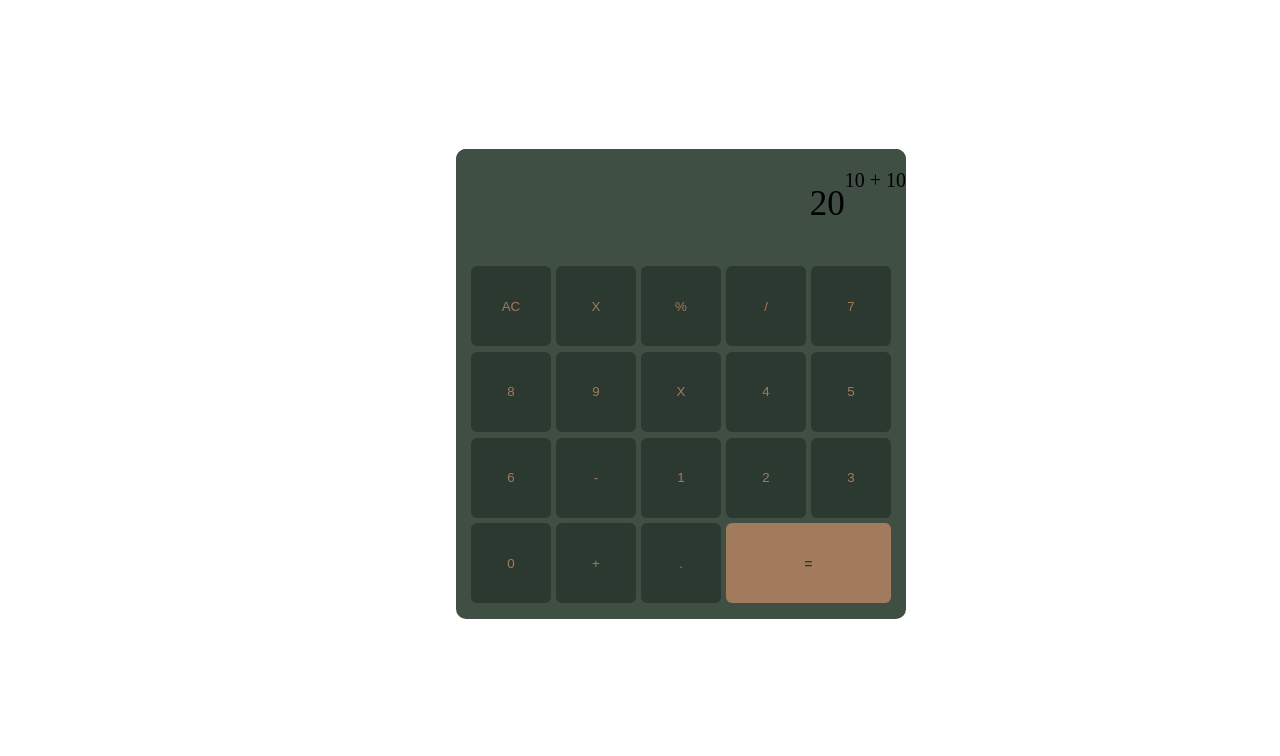
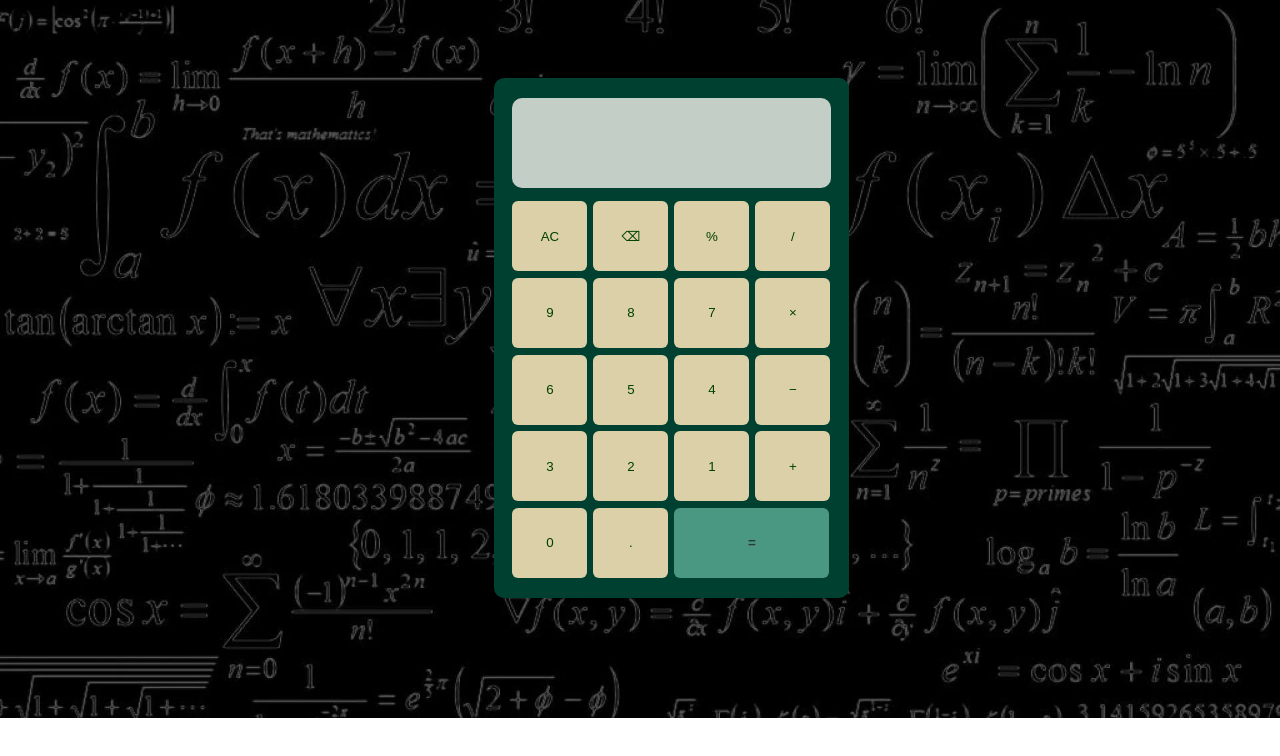
Before and after one commit to jzz1234/single_price_grid, a plain HTML site: page index.html in a window 1280 px wide. Drawn offline with Linux system fonts and the light colour scheme.

Commit message:
commit all

```diff
--- a/index.html
+++ b/index.html
@@ -11,34 +11,36 @@
 <body>
     <div class="maindiv">
         <div class ="number">
-                <p class = "total"> 20 </p>
+                <p class = "total" style="display:none"></p>
                 <br>
-                <p class = "transaction"> 10 + 10 </p>
+                <p class = "transaction" style="display:block"> </p>
+
         </div>
-
         <div class ="button">
-            <button id="AC">AC</button>
-            <button id="X">X</button>
-            <button id="remainder">%</button>
-            <button id="divide">/</button>
-            <button>7</button>
-            <button>8</button>
-            <button>9</button>
-            <button id="multiply">X</button>
-            <button>4</button>
-            <button>5</button>
-            <button>6</button>
-            <button id="subtract">-</button>
-            <button>1</button>
-            <button>2</button>
-            <button>3</button>
-            <button>0</button>
-            <button id ="addition"> + </button>
-            <button id="dot">.</button>
-            <button class ="equal" id="equal">=</button>
+            <button onclick="calculate('AC')">AC</button>
+            <button onclick="calculate('X')">⌫</button>
+            <button onclick="calculate('%')">%</button>
+            <button onclick="calculate('/')">/</button>
+            <button onclick="calculate('9')">9</button>
+            <button onclick="calculate('8')">8</button>
+            <button onclick="calculate('7')">7</button>
+            <button onclick="calculate('*')">×</button>
+            <button onclick="calculate('6')">6</button>
+            <button onclick="calculate('5')">5</button>
+            <button onclick="calculate('4')">4</button>
+            <button onclick="calculate('-')">−</button>
+            <button onclick="calculate('3')">3</button>
+            <button onclick="calculate('2')">2</button>
+            <button onclick="calculate('1')">1</button>
+            <button onclick="calculate('+')">+</button>
+            <button onclick="calculate('0')">0</button>
+            <button onclick="calculate('.')">.</button>
+            <button class="equal" onclick="calculate('=')">=</button>
         </div>
 
     </div>
+
+    <p class="math-tip" id="mathTip"></p>
 </body>
 
 </html>
--- a/script.js
+++ b/script.js
@@ -1,16 +1,47 @@
-var num1 = 1;
-var num2 = 1;
-var total =0;
+let transaction = '';
+let totalElement;
+let transactionElement;
 
-if (addition){
-    total = num1 + num2;
+window.onload = () => {
+    totalElement = document.querySelector('.total');
+    transactionElement = document.querySelector('.transaction');
+};
+
+function calculate(input) {
+    if (input === 'AC') {
+        transaction = '';
+        totalElement.style.display = 'none';
+        document.getElementById("mathTip").innerText = '';
+    } else if (input === '=') {
+        try {
+            let result = eval(transaction);
+            totalElement.innerText = result;
+            totalElement.style.display = 'block';
+
+            const tips = [
+                "Fun fact: bading k",
+                "Fun Fact: si bbm ay backburner ni sara",
+                "Fun fact: wag po ateh",
+                "Fun fact: teh barang ka te barang ka",
+                "Fun fact: dadih robbbb guYz mAy pinaPakitAh SiyaH SaH AkihN"
+            ];
+
+            let tip = tips[Math.floor(Math.random() * tips.length)];
+            alert(tip);
+
+        } catch {
+            totalElement.innerText = 'Error';
+            totalElement.style.display = 'block';
+        }
+    } else if (input === 'X') {
+        transaction = transaction.slice(0, -1);
+        totalElement.style.display = 'none';
+        document.getElementById("mathTip").innerText = '';
+    } else {
+        transaction += input;
+        totalElement.style.display = 'none';
+        document.getElementById("mathTip").innerText = '';
+    }
+
+    transactionElement.innerText = transaction;
 }
-else if (subraction) {
-    total = num1 - num2;
-}
-else if (multiplication) {
-    total = num1  *num2;
-}
-    else if (divide) {
-    total = num1 / num2;
-}
--- a/style.css
+++ b/style.css
@@ -1,63 +1,107 @@
 body {
+    padding-top: 5.5%;
+    padding-left: 38%;
+    background-image: url("image.png");
+    background-repeat: no-repeat;
+    background-size: cover;
+    background-position: center;
 
-    padding-top: 11%;
-    padding-left: 35%
 }
 
-.number{
-    width:100%;
-    height: 100px;
+.number {
+    width: 98%;
+    margin: 20px 18px 0 18px;
+    height: 90px;
     border-radius: 10px;
-    background-color: #3F4F44;
+    background-color: #c3cec7;
+    display: flex;
+    flex-direction: column;
+    justify-content: center;
+    align-items: flex-end;
+    padding: 5px 10px;
+    box-sizing: border-box;
+    overflow: hidden;
 }
+
+.total {
+    font-size: 32px;
+    margin: 0;
+    padding: 0;
+    text-align: right;
+    width: 100%;
+}
+
+.transaction {
+    font-size: 20px;
+    margin: 0;
+    padding: 0;
+    text-align: right;
+    width: 100%;
+}
+
 
 .maindiv {
     display: flex;
     flex-wrap: wrap;
     box-sizing: border-box;
-    width: 75%;
-    max-width: 450px;
-    height: 470px;
-    background-color:#3F4F44;
+    max-width: 355px;
+    height: 520px;
+    background-color:#004030;
     border: none;
     border-radius: 10px;
 }
 
 .button{
-    padding: 15px 15px;
     width: 100%;
+    margin-top:10px;
+    margin-left: 18px;
+    margin-right: 18px;
+    margin-bottom:20px;
     display: flex;
     flex-wrap: wrap;
-    gap: 5px;
-    font-weight: 700;
+    gap: 6px;
+    font-weight: 800;
 }
 
 .button button {
-    color: #A27B5C;
-    height: 80px ;
-    width: 80px;
+    color: #004000;
+    height: 70px;
+    width: 75px;
     border-radius: 6px;
     border:none;
-    background-color:#2C3930;
+    background-color:#DCD0A8;
 }
 
 .button .equal {
-    background-color: #A27B5C;
-    height: 80px;
+    background-color: #4A9782;
+    height: 70px;
     color:#2C3930;
-    width: 165px;
+    width: 155px;
     font-weight: 700;
 }
 
 .number {
     display: flex;
     justify-content: end;
+    align-items: center;
 }
 
-.total {
-    font-size: 35px;
+.button button:hover {
+    transform: scale(1.05);
+    transition: 0.2s;
 }
 
-.transaction {
-    font-size: 20px;
+.button button:active {
+    transform: scale(0.95);
+    background-color: #d6b87c;
 }
+
+.math-tip {
+    font-size: 14px;
+    font-style: italic;
+    color: #eee;
+    text-align: center;
+    margin-top: 10px;
+    height: 18px;
+    margin-bottom: 90px;
+}
```
Also changed, not shown: image.png (added).
